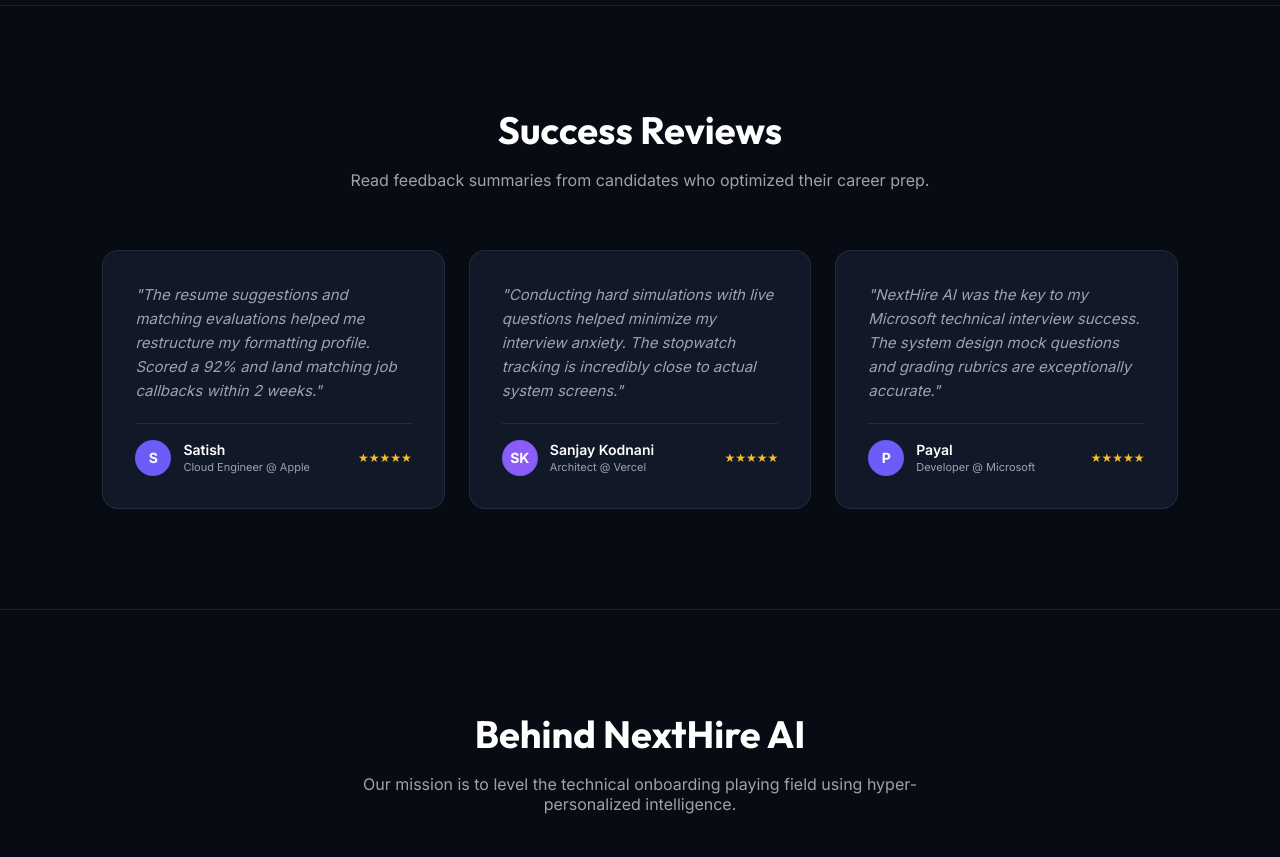
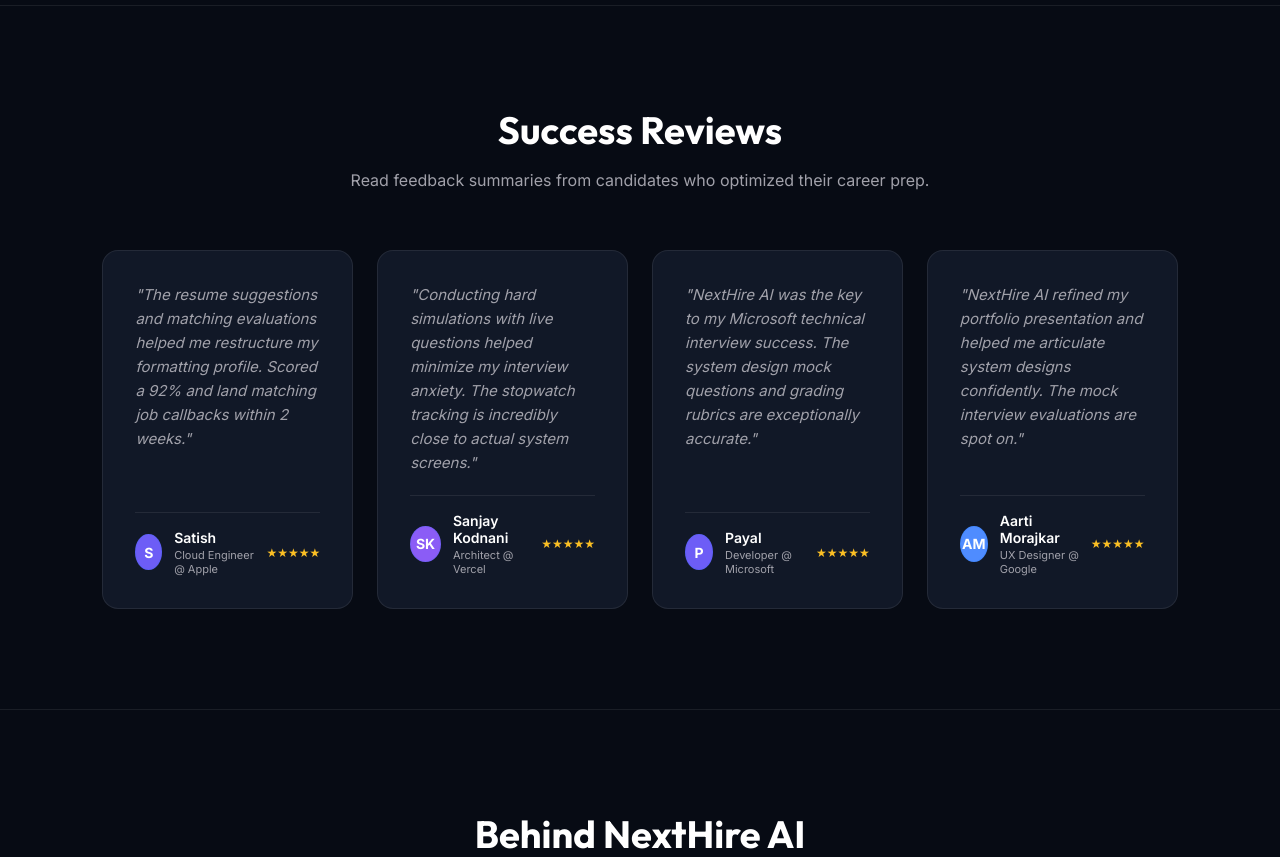
Before and after one commit to sksrathod1-hue/NextHire-AI, a Flask app: page / in a window 1280 px wide. Shown: the part 2739-3596 px from the top of the page. Run offline with Flask 3, Linux system fonts and the light colour scheme.

Commit message:
Add fourth testimonial review card for Aarti Morajkar. Bump cache v8

```diff
--- a/static/css/style.css
+++ b/static/css/style.css
@@ -2598,3 +2598,11 @@
     gap: 16px !important;
   }
 }
+
+/* Medium screen adjustments (Tablets) */
+@media (max-width: 1024px) {
+  .testimonials-grid {
+    grid-template-columns: repeat(2, 1fr) !important;
+    gap: 20px !important;
+  }
+}
--- a/static/sw.js
+++ b/static/sw.js
@@ -1,4 +1,4 @@
-const CACHE_NAME = 'nexthire-pwa-cache-v7';
+const CACHE_NAME = 'nexthire-pwa-cache-v8';
 const ASSETS_TO_CACHE = [
   '/',
   '/static/css/style.css',
--- a/templates/index.html
+++ b/templates/index.html
@@ -449,7 +449,7 @@
       <p style="color: var(--text-secondary); max-width: 600px; margin: 0 auto; font-size: 16px;">Read feedback summaries from candidates who optimized their career prep.</p>
     </div>
 
-    <div class="testimonials-grid" style="display: grid; grid-template-columns: repeat(3, 1fr); gap: 24px; max-width: 1200px; margin: 0 auto;">
+    <div class="testimonials-grid" style="display: grid; grid-template-columns: repeat(4, 1fr); gap: 24px; max-width: 1200px; margin: 0 auto;">
       <!-- Card 1 -->
       <div class="testimonial-card" style="background: var(--bg-card); border: 1px solid var(--border-color); border-radius: 16px; padding: 32px; display: flex; flex-direction: column; justify-content: space-between; gap: 20px;">
         <p class="testimonial-text" style="font-size: 15px; color: var(--text-secondary); line-height: 1.6; font-style: italic;">"The resume suggestions and matching evaluations helped me restructure my formatting profile. Scored a 92% and land matching job callbacks within 2 weeks."</p>
@@ -489,6 +489,21 @@
             <div style="display: flex; flex-direction: column; gap: 2px;">
               <h4 style="font-size: 14px; font-weight: 600; color: var(--text-main);">Payal</h4>
               <span style="font-size: 11px; color: var(--text-secondary);">Developer @ Microsoft</span>
+            </div>
+          </div>
+          <div class="testimonial-stars" style="color: #FBBF24; font-size: 12px;">★★★★★</div>
+        </div>
+      </div>
+
+      <!-- Card 4 -->
+      <div class="testimonial-card" style="background: var(--bg-card); border: 1px solid var(--border-color); border-radius: 16px; padding: 32px; display: flex; flex-direction: column; justify-content: space-between; gap: 20px;">
+        <p class="testimonial-text" style="font-size: 15px; color: var(--text-secondary); line-height: 1.6; font-style: italic;">"NextHire AI refined my portfolio presentation and helped me articulate system designs confidently. The mock interview evaluations are spot on."</p>
+        <div style="display: flex; justify-content: space-between; align-items: center; border-top: 1px solid var(--border-color); padding-top: 16px;">
+          <div class="testimonial-user" style="display: flex; align-items: center; gap: 12px;">
+            <div class="user-avatar" style="background-color: var(--color-secondary); color: #fff; width: 36px; height: 36px; border-radius: 50%; display: flex; align-items: center; justify-content: center; font-weight: bold; font-size: 14px;">AM</div>
+            <div style="display: flex; flex-direction: column; gap: 2px;">
+              <h4 style="font-size: 14px; font-weight: 600; color: var(--text-main);">Aarti Morajkar</h4>
+              <span style="font-size: 11px; color: var(--text-secondary);">UX Designer @ Google</span>
             </div>
           </div>
           <div class="testimonial-stars" style="color: #FBBF24; font-size: 12px;">★★★★★</div>
```
